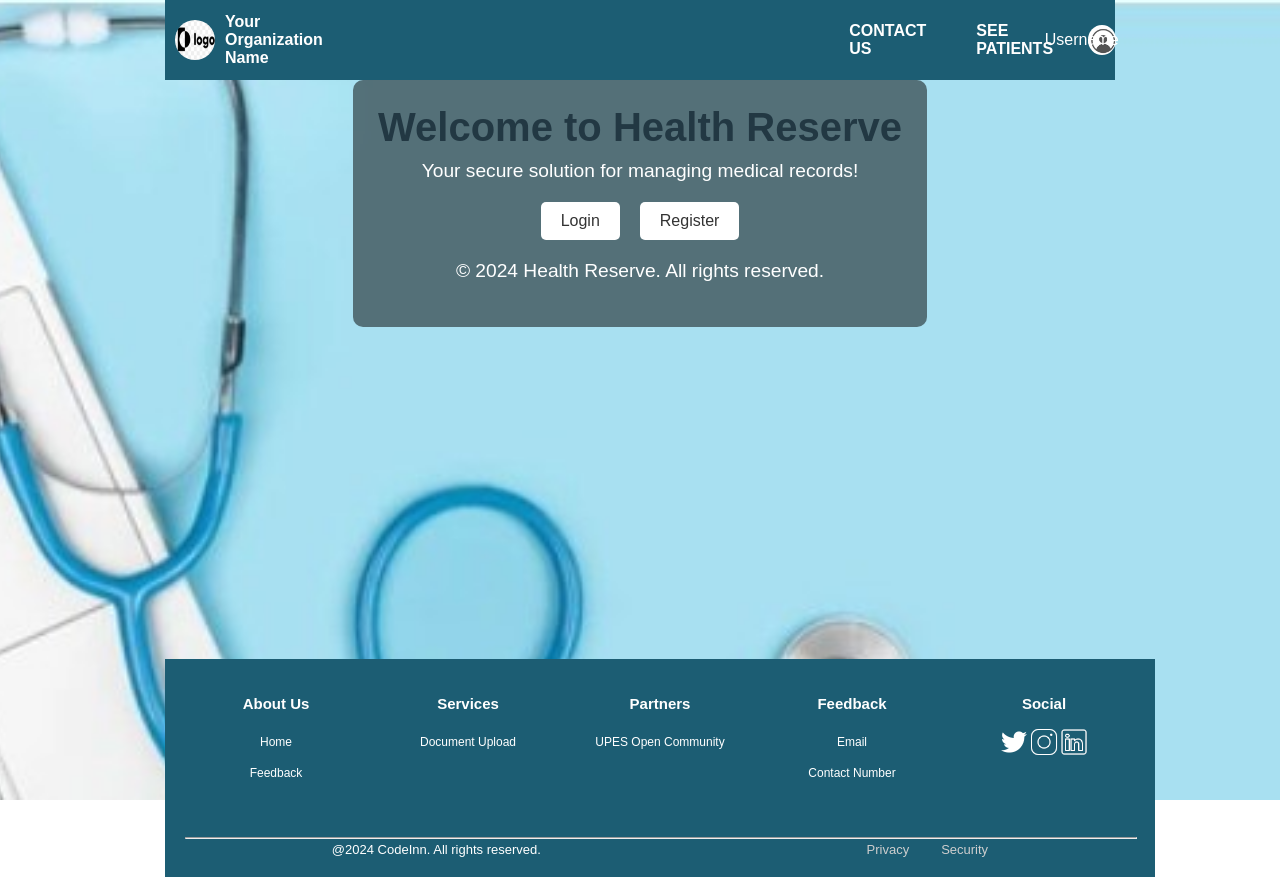
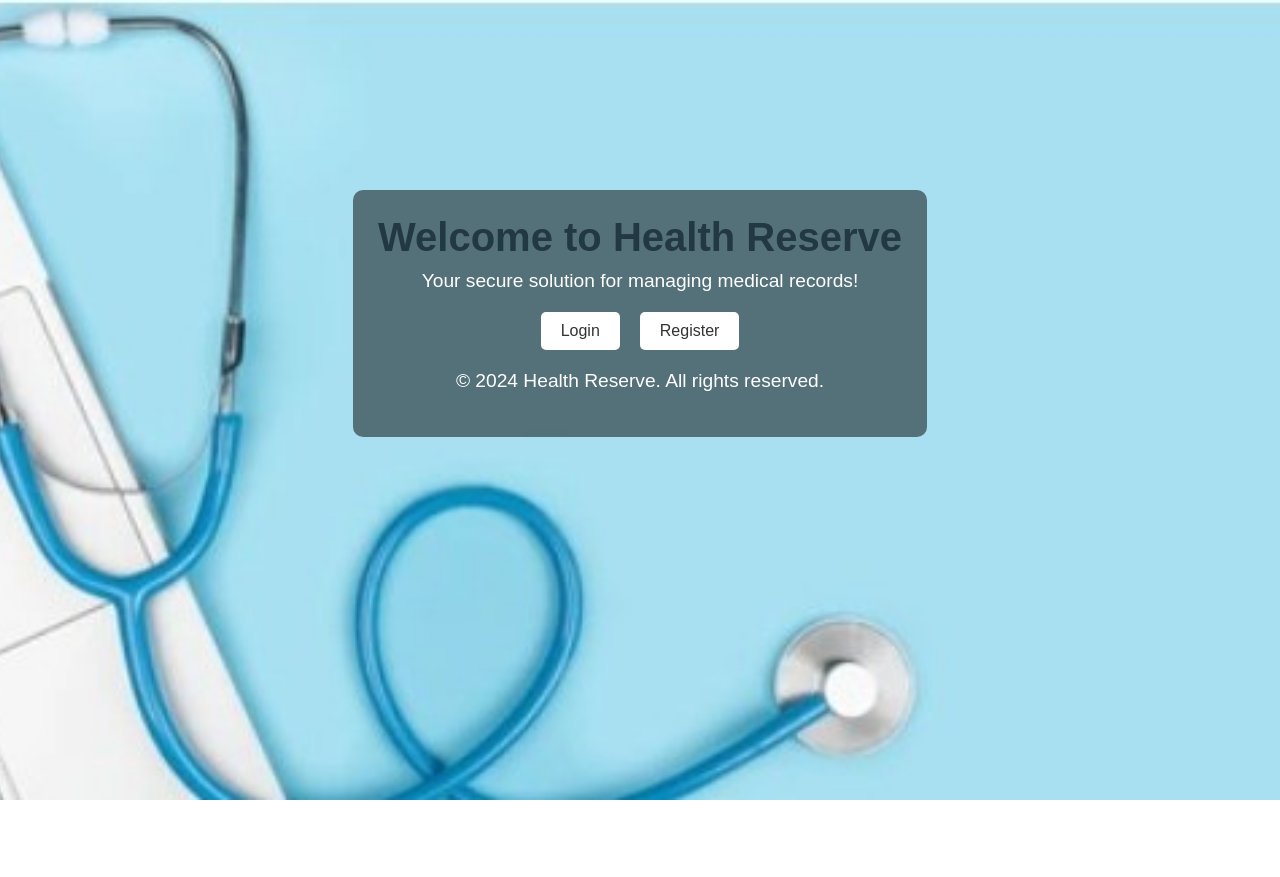
Before and after one commit to upes-open/OSoC-24-Health-Reserve, a React (Vite) app in the folder frontend/: page / in a window 1280 px wide. After the commit the page ends 800 px from the top, so only its background shows below. Built offline with nearby package versions, Linux system fonts and the light colour scheme.

Commit message:
fixed home page

```diff
--- a/frontend/src/App.jsx
+++ b/frontend/src/App.jsx
@@ -12,6 +12,7 @@ import Footer from './components/Footer/Footer';
 
 function App() {
   const location = useLocation();
+  const isHome = location.pathname === '/';
   const [showFooter, setShowFooter] = useState(false);
 
   useEffect(() => {
@@ -37,7 +38,7 @@ function App() {
 
   return (
     <div className="App">
-      {<Navdoctor/>}
+      {!isHome && <Navdoctor />}
       <Routes>
         <Route path="/" element={<Home />} />
         <Route path="/login" element={<Login />} />
@@ -47,7 +48,7 @@ function App() {
         <Route path="/navdoctor" element={<Navdoctor />} />
         {/* <Route path="/viewrecord" element={<ViewRecord />} /> */}
       </Routes>
-      { <Footer />}
+      {!isHome && <Footer />}
     </div>
   );
 }
--- a/frontend/src/components/Login-page/Login.jsx
+++ b/frontend/src/components/Login-page/Login.jsx
@@ -22,7 +22,7 @@ const Login = () => {
           <button type="submit" className="login-button">Login</button>
           <a href="/forgot-password" className="forgot-password">Forgot Password</a>
         </form>
-        <p className="signup-link">Dont have an account? <Link to="/patient-register">Signup</Link></p>
+        <p className="signup-link">Dont have an account? <Link to="/register">Signup</Link></p>
       </div>
       <div className="hospital-login-image">
         <div className="image-overlay">
```
